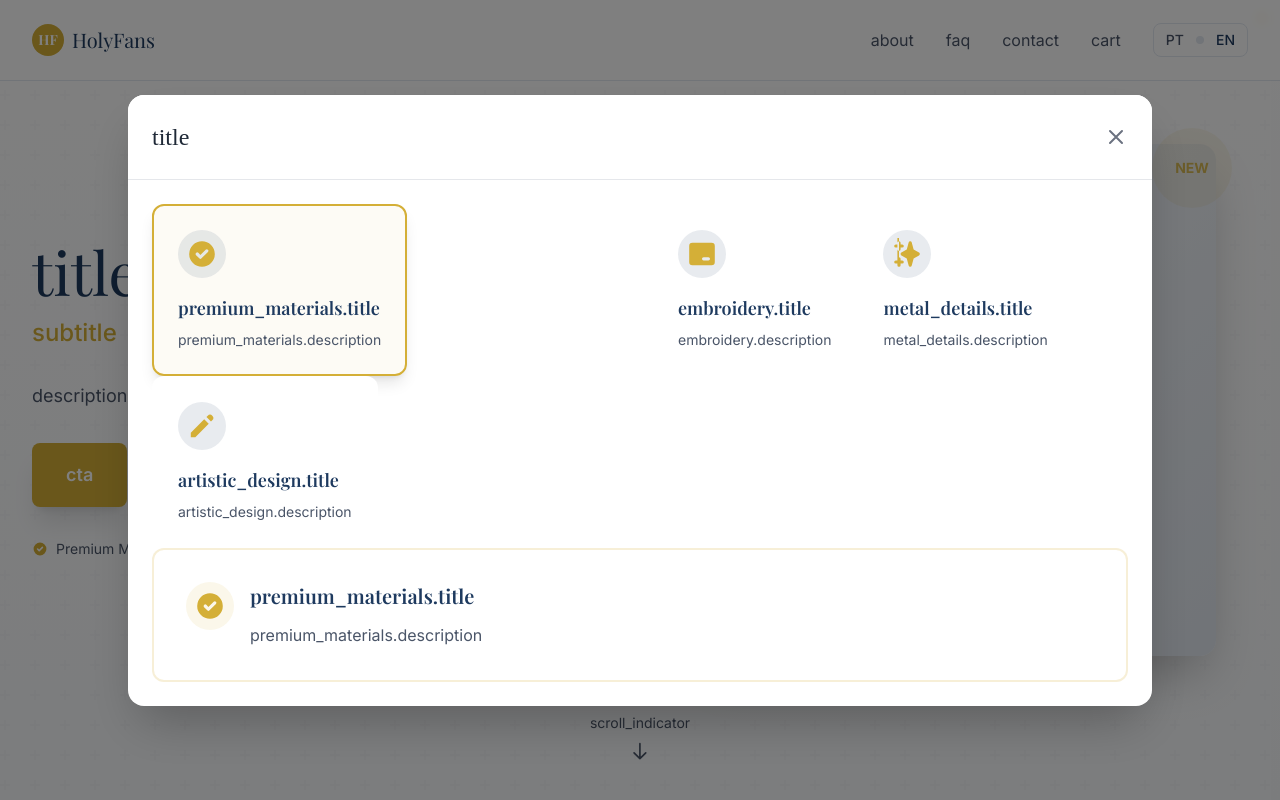
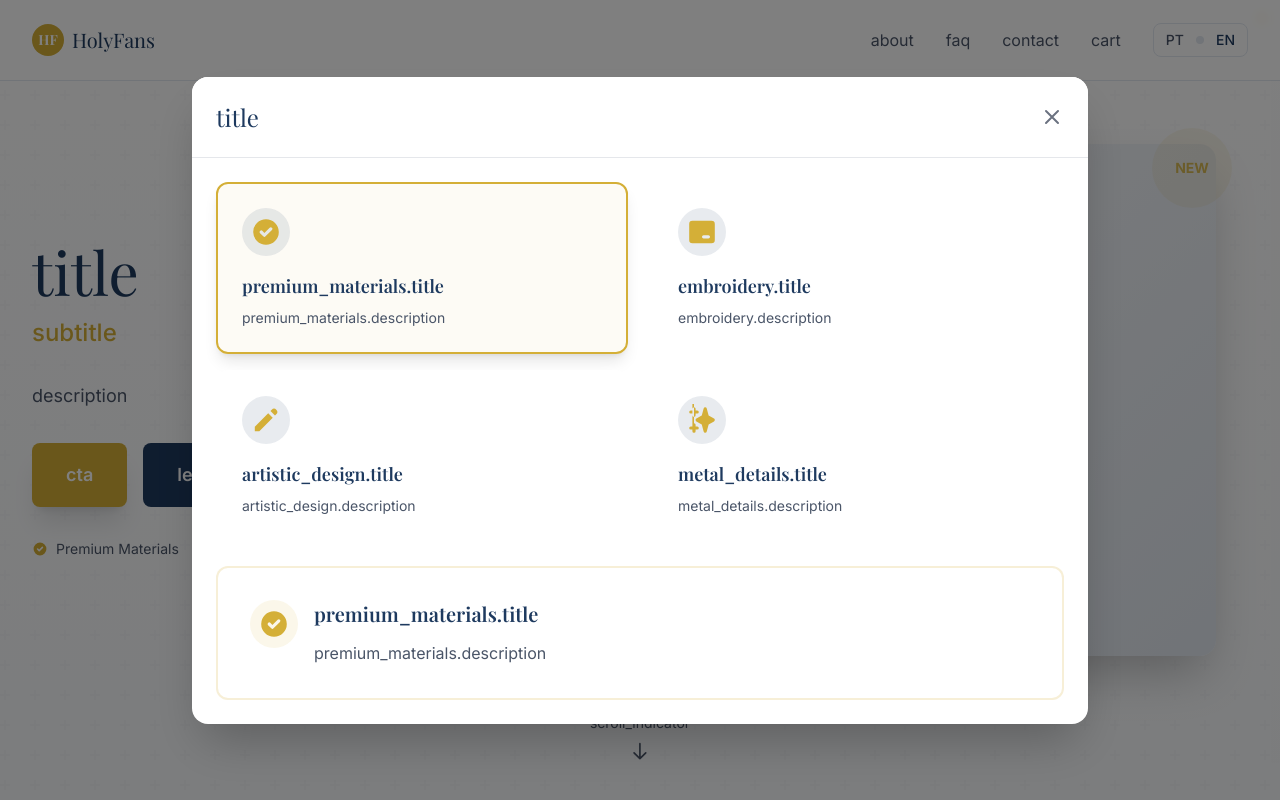
Before and after one commit to mtadeunet/HolyFans, a Next.js app: page /en in a window 1280 px wide. Both pictures are taken after a click on the button "learn_more". Shown: the top 800 px of the page. Built offline with nearby package versions, Linux system fonts and the light colour scheme.

Commit message:
Improves premium features modal UI and accessibility

```diff
--- a/components/ui/premium-features-modal.tsx
+++ b/components/ui/premium-features-modal.tsx
@@ -19,13 +19,23 @@ export default function PremiumFeaturesModal({isOpen, onClose}: PremiumFeaturesM
       }
     };
 
+    const handleWheel = (e: WheelEvent) => {
+      // Check if scrolling within modal content
+      const modalContent = document.getElementById('modal-content');
+      if (modalContent && !modalContent.contains(e.target as Node)) {
+        e.preventDefault();
+      }
+    };
+
     if (isOpen) {
       document.addEventListener('keydown', handleEscape);
+      document.addEventListener('wheel', handleWheel, { passive: false });
       document.body.style.overflow = 'hidden';
     }
 
     return () => {
       document.removeEventListener('keydown', handleEscape);
+      document.removeEventListener('wheel', handleWheel);
       document.body.style.overflow = 'unset';
     };
   }, [isOpen, onClose]);
@@ -34,58 +44,22 @@ export default function PremiumFeaturesModal({isOpen, onClose}: PremiumFeaturesM
 
   return (
     <div
-      style={{
-        position: 'fixed',
-        top: 0,
-        left: 0,
-        right: 0,
-        bottom: 0,
-        backgroundColor: 'rgba(0, 0, 0, 0.5)',
-        zIndex: 9999,
-        display: 'flex',
-        alignItems: 'center',
-        justifyContent: 'center',
-        padding: '16px'
-      }}
+      className="fixed inset-0 bg-black/50 z-50 flex items-center justify-center p-4"
       onClick={onClose}
     >
       <div
-        style={{
-          backgroundColor: 'white',
-          borderRadius: '16px',
-          maxWidth: '1024px',
-          maxHeight: '90vh',
-          overflow: 'auto',
-          boxShadow: '0 25px 50px -12px rgba(0, 0, 0, 0.25)'
-        }}
+        id="modal-content"
+        className="bg-white rounded-2xl max-w-4xl max-h-[90vh] overflow-hidden shadow-2xl w-full"
         onClick={(e) => e.stopPropagation()}
       >
         {/* Header */}
-        <div style={{
-          position: 'sticky',
-          top: 0,
-          backgroundColor: 'white',
-          borderBottom: '1px solid #e5e7eb',
-          padding: '24px',
-          display: 'flex',
-          alignItems: 'center',
-          justifyContent: 'space-between'
-        }}>
-          <h2 style={{
-            fontSize: '24px',
-            fontFamily: 'serif',
-            color: '#1f2937'
-          }}>
+        <div className="sticky top-0 bg-white border-b border-gray-200 p-6 flex items-center justify-between z-10">
+          <h2 className="text-2xl font-serif text-primary">
             {t('title')}
           </h2>
           <button
             onClick={onClose}
-            style={{
-              color: '#6b7280',
-              cursor: 'pointer',
-              background: 'none',
-              border: 'none'
-            }}
+            className="text-gray-500 hover:text-gray-700 transition-colors"
             aria-label="Close modal"
           >
             <svg width="24" height="24" fill="none" stroke="currentColor" viewBox="0 0 24 24">
@@ -94,7 +68,8 @@ export default function PremiumFeaturesModal({isOpen, onClose}: PremiumFeaturesM
           </button>
         </div>
 
-        {/* Content */}
+        {/* Scrollable Content */}
+        <div className="overflow-y-auto max-h-[calc(90vh-88px)]">
           <div className="p-6">
             {/* Two Column Layout */}
             <div className="grid grid-cols-1 md:grid-cols-2 gap-6">
@@ -103,7 +78,7 @@ export default function PremiumFeaturesModal({isOpen, onClose}: PremiumFeaturesM
                 {/* Premium Materials */}
                 <button
                   onClick={() => setSelectedFeature(0)}
-                className={`p-6 rounded-xl border-2 transition-all duration-500 text-left ${
+                  className={`p-6 rounded-xl border-2 transition-all duration-500 text-left w-full ${
                     selectedFeature === 0
                       ? 'border-accent bg-accent/5 shadow-lg'
                       : 'border-transparent hover:border-accent/30 bg-background'
@@ -125,7 +100,7 @@ export default function PremiumFeaturesModal({isOpen, onClose}: PremiumFeaturesM
                 {/* Handcrafted Production */}
                 <button
                   onClick={() => setSelectedFeature(1)}
-                className={`p-6 rounded-xl border-2 transition-all duration-500 text-left ${
+                  className={`p-6 rounded-xl border-2 transition-all duration-500 text-left w-full mt-4 ${
                     selectedFeature === 1
                       ? 'border-accent bg-accent/5 shadow-lg'
                       : 'border-transparent hover:border-accent/30 bg-background'
@@ -150,7 +125,7 @@ export default function PremiumFeaturesModal({isOpen, onClose}: PremiumFeaturesM
                 {/* Limited Edition */}
                 <button
                   onClick={() => setSelectedFeature(2)}
-                className={`p-6 rounded-xl border-2 transition-all duration-500 text-left ${
+                  className={`p-6 rounded-xl border-2 transition-all duration-500 text-left w-full ${
                     selectedFeature === 2
                       ? 'border-accent bg-accent/5 shadow-lg'
                       : 'border-transparent hover:border-accent/30 bg-background'
@@ -172,7 +147,7 @@ export default function PremiumFeaturesModal({isOpen, onClose}: PremiumFeaturesM
                 {/* Ethical Production */}
                 <button
                   onClick={() => setSelectedFeature(3)}
-                className={`p-6 rounded-xl border-2 transition-all duration-500 text-left ${
+                  className={`p-6 rounded-xl border-2 transition-all duration-500 text-left w-full mt-4 ${
                     selectedFeature === 3
                       ? 'border-accent bg-accent/5 shadow-lg'
                       : 'border-transparent hover:border-accent/30 bg-background'
@@ -194,7 +169,7 @@ export default function PremiumFeaturesModal({isOpen, onClose}: PremiumFeaturesM
             </div>
 
             {/* Description spanning both columns */}
-          <div className="bg-background rounded-xl p-8 border-2 border-accent/20 md:col-span-2">
+            <div className="bg-background rounded-xl p-8 border-2 border-accent/20 md:col-span-2 mt-6">
               <div className="flex items-start space-x-4">
                 <div className="w-12 h-12 bg-accent/10 rounded-full flex items-center justify-center flex-shrink-0 text-accent">
                   <svg className="w-8 h-8" fill="currentColor" viewBox="0 0 20 20">
@@ -220,5 +195,6 @@ export default function PremiumFeaturesModal({isOpen, onClose}: PremiumFeaturesM
           </div>
         </div>
       </div>
+    </div>
   );
 }
```
Lines whose indentation alone changed are shown as unchanged.
